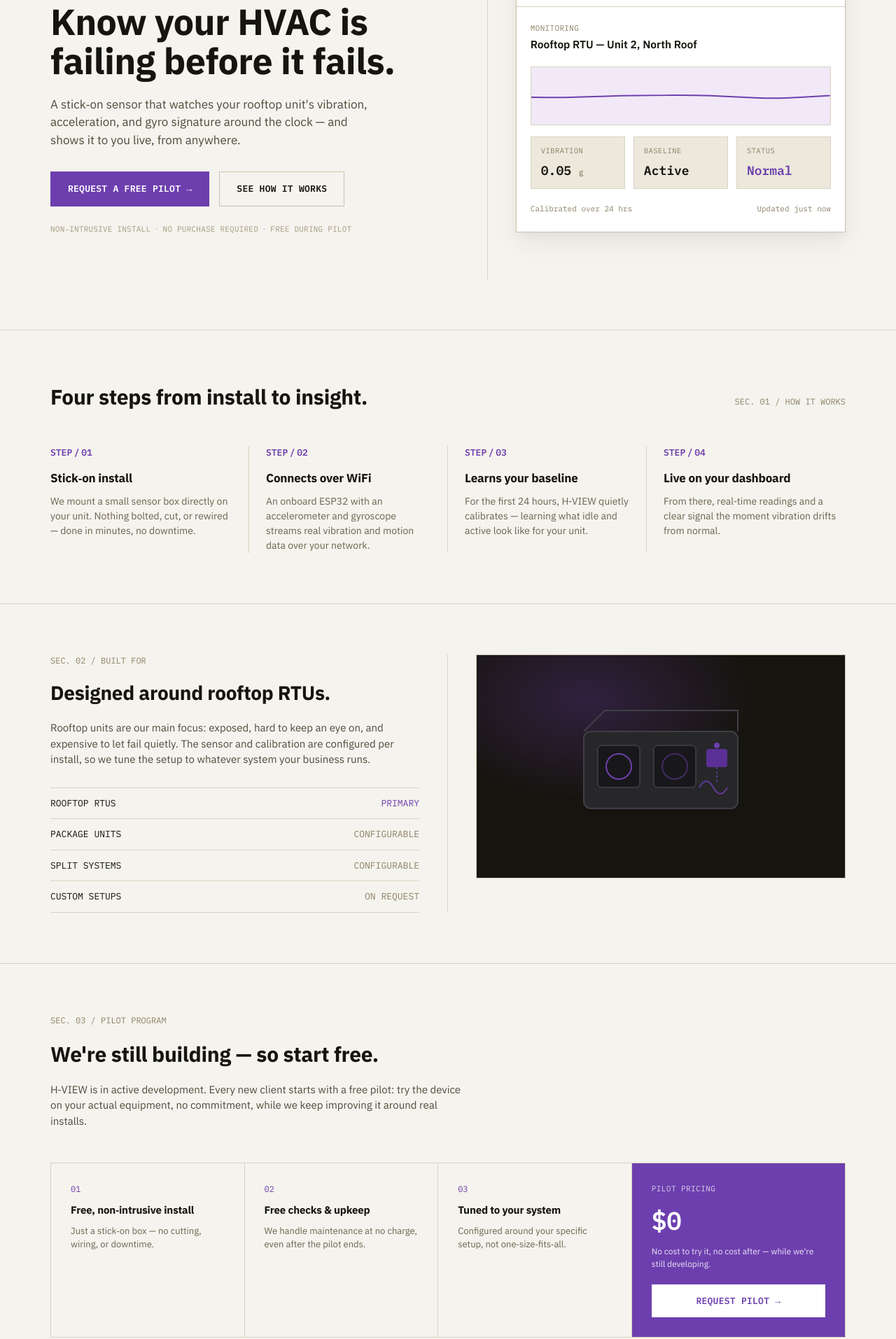
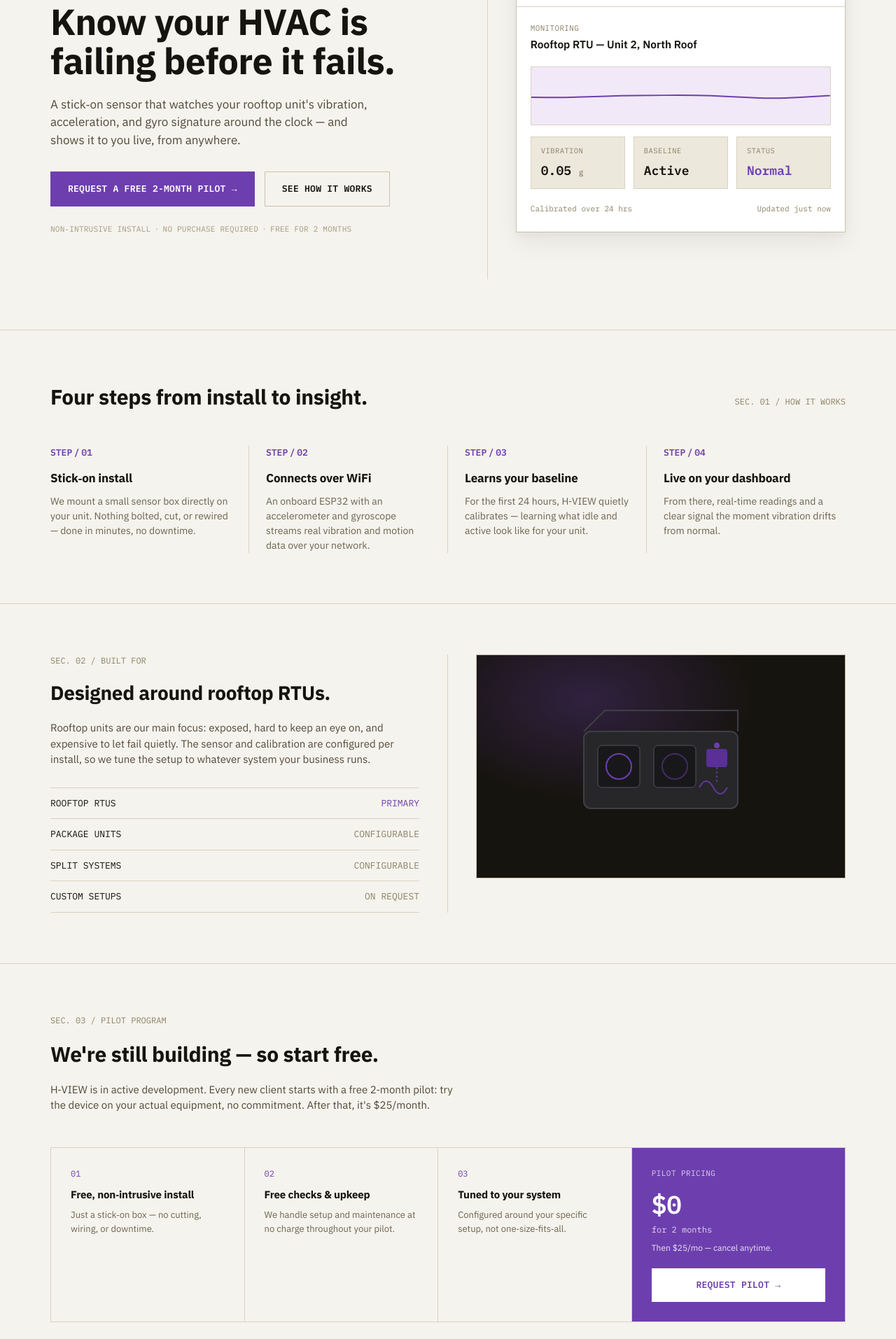
Before and after one commit to aarushspendum-glitch/h-view, a website: page index.html in a window 1280 px wide. Shown: the part 264-2177 px from the top of the page at 70% size. Drawn offline with Linux system fonts and the light colour scheme.

Commit message:
Update pilot pricing to 2-month free trial, then $25/month
Replaces the indefinite "$0 while we're developing" messaging across
the hero, pilot section, and request form with a concrete pilot term
and post-pilot price.

```diff
--- a/index.html
+++ b/index.html
@@ -4,7 +4,7 @@
 <meta charset="UTF-8" />
 <meta name="viewport" content="width=device-width, initial-scale=1.0" />
 <title>H-VIEW</title>
-<meta name="description" content="H-VIEW is a stick-on ESP32 sensor that watches your HVAC unit's vibration, acceleration, and gyro data over WiFi, learns its baseline, and flags trouble before it becomes a breakdown. Start with a free pilot." />
+<meta name="description" content="H-VIEW is a stick-on ESP32 sensor that watches your HVAC unit's vibration, acceleration, and gyro data over WiFi, learns its baseline, and flags trouble before it becomes a breakdown. Start with a free 2-month pilot." />
 <link rel="apple-touch-icon" href="/assets/apple-touch-icon.png" />
 <meta name="apple-mobile-web-app-title" content="H-VIEW" />
 <meta name="apple-mobile-web-app-capable" content="yes" />
@@ -44,10 +44,10 @@
         <h1>Know your HVAC is failing before it fails.</h1>
         <p class="lead">A stick&#8209;on sensor that watches your rooftop unit's vibration, acceleration, and gyro signature around the clock &#8212; and shows it to you live, from anywhere.</p>
         <div class="hero-actions">
-          <a href="#request" class="btn btn-primary">Request a Free Pilot &#8594;</a>
+          <a href="#request" class="btn btn-primary">Request a Free 2&#8209;Month Pilot &#8594;</a>
           <a href="#how-it-works" class="btn btn-ghost">See How It Works</a>
         </div>
-        <p class="hero-note">NON&#8209;INTRUSIVE INSTALL &#8901; NO PURCHASE REQUIRED &#8901; FREE DURING PILOT</p>
+        <p class="hero-note">NON&#8209;INTRUSIVE INSTALL &#8901; NO PURCHASE REQUIRED &#8901; FREE FOR 2 MONTHS</p>
       </div>
 
       <div class="hero-right">
@@ -164,7 +164,7 @@
     <div class="container">
       <span class="eyebrow">SEC. 03 / PILOT PROGRAM</span>
       <h2>We're still building &#8212; so start free.</h2>
-      <p>H&#8209;VIEW is in active development. Every new client starts with a free pilot: try the device on your actual equipment, no commitment, while we keep improving it around real installs.</p>
+      <p>H&#8209;VIEW is in active development. Every new client starts with a free 2&#8209;month pilot: try the device on your actual equipment, no commitment. After that, it's $25/month.</p>
 
       <div class="pilot-grid">
         <div class="pilot-cell">
@@ -175,7 +175,7 @@
         <div class="pilot-cell">
           <div class="num">02</div>
           <h3>Free checks &amp; upkeep</h3>
-          <p>We handle maintenance at no charge, even after the pilot ends.</p>
+          <p>We handle setup and maintenance at no charge throughout your pilot.</p>
         </div>
         <div class="pilot-cell">
           <div class="num">03</div>
@@ -185,7 +185,8 @@
         <div class="pilot-price">
           <span class="label">PILOT PRICING</span>
           <span class="amount">$0</span>
-          <p class="desc">No cost to try it, no cost after &#8212; while we're still developing.</p>
+          <span class="amount-sub">for 2 months</span>
+          <p class="desc">Then $25/mo &#8212; cancel anytime.</p>
           <a href="#request" class="btn">REQUEST PILOT &#8594;</a>
         </div>
       </div>
@@ -226,7 +227,7 @@
       <div class="request-left">
         <span class="eyebrow">SEC. 05 / REQUEST ACCESS</span>
         <h2>Tell us about your HVAC setup.</h2>
-        <p class="desc">H&#8209;VIEW isn't sold off the shelf &#8212; every install is configured for the equipment it's watching. Send a few details and we'll follow up about a free pilot.</p>
+        <p class="desc">H&#8209;VIEW isn't sold off the shelf &#8212; every install is configured for the equipment it's watching. Send a few details and we'll follow up about a free 2&#8209;month pilot.</p>
         <p class="info-line"><strong>PREFER EMAIL?</strong> <a href="mailto:aarush.pendum@gmail.com">aarush.pendum@gmail.com</a></p>
         <p class="info-line"><strong>NEXT STEP</strong> &#8212; we'll follow up to schedule a free, no&#8209;obligation install.</p>
       </div>
--- a/styles.css
+++ b/styles.css
@@ -247,7 +247,8 @@
   flex-direction: column;
 }
 .pilot-price .label { font-family: var(--font-mono); font-size: 11px; letter-spacing: 0.04em; opacity: 0.75; margin-bottom: 10px; }
-.pilot-price .amount { font-family: var(--font-mono); font-size: 36px; font-weight: 600; margin-bottom: 8px; }
+.pilot-price .amount { font-family: var(--font-mono); font-size: 36px; font-weight: 600; }
+.pilot-price .amount-sub { font-family: var(--font-mono); font-size: 12px; opacity: 0.8; display: block; margin-bottom: 8px; }
 .pilot-price p.desc { font-size: 12px; opacity: 0.85; margin-bottom: 20px; }
 .pilot-price .btn { margin-top: auto; text-align: center; color: var(--purple); background: var(--white); border: none; }
 .pilot-price .btn:hover { background: var(--purple-tint); }
```
